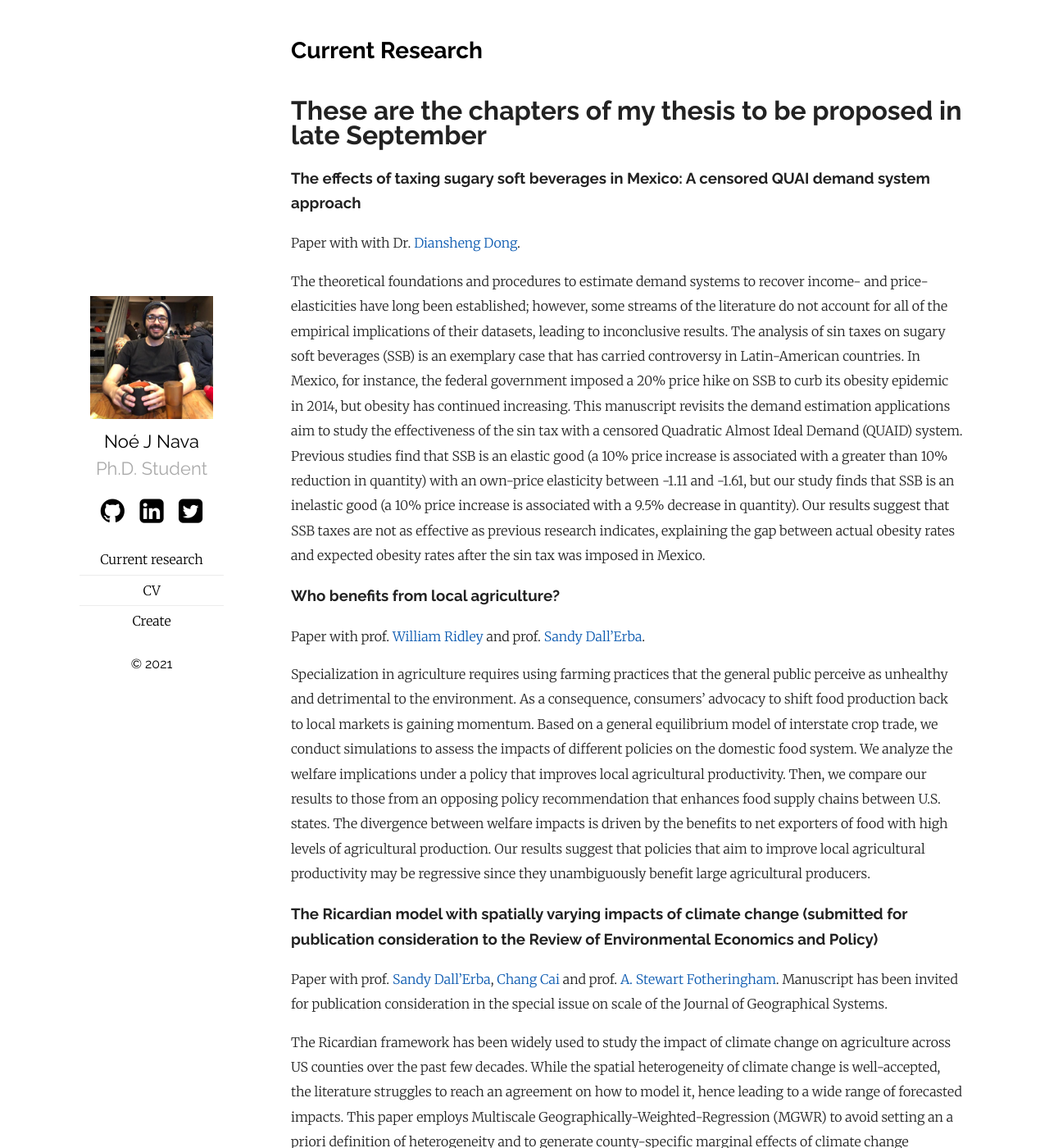
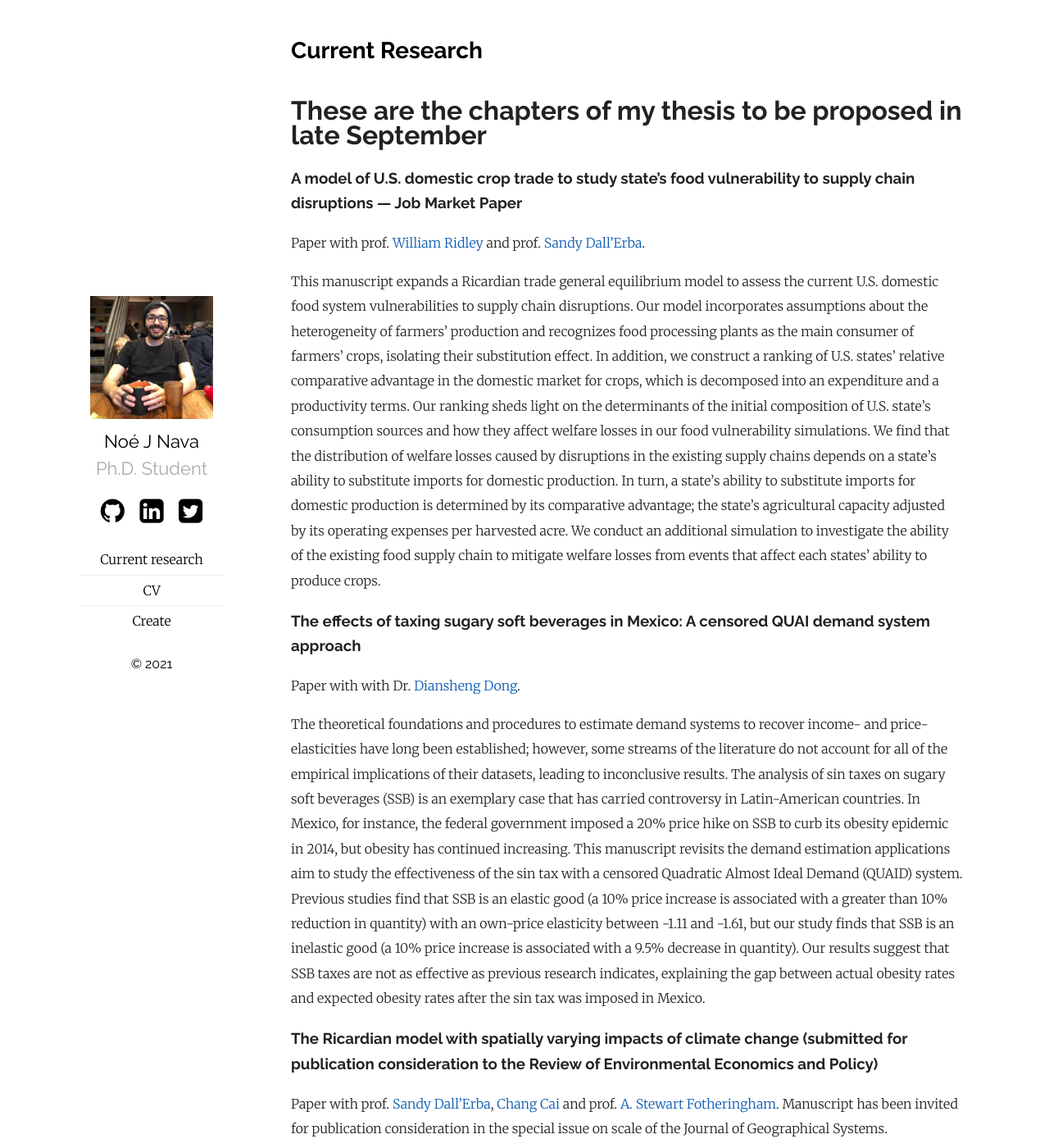
Before and after one commit to noejn2/noejn2.github.io, a Jekyll site: the page built from current-research/current-research.md, in a window 1280 px wide and 1400 px high. Shown: the whole window at 82% size. Built offline with Jekyll 4.4.1, drawn with Linux system fonts in a browser that asks for light colours.

Commit message:
08/17/2021: Job interview updates.

```diff
--- a/current-research/current-research.md
+++ b/current-research/current-research.md
@@ -5,17 +5,16 @@ title: "Current Research"
 
 # These are the chapters of my thesis to be proposed in late September
 
+### A model of U.S. domestic crop trade to study state's food vulnerability to supply chain disruptions --- Job Market Paper
+
+Paper with prof. [William Ridley](https://ace.illinois.edu/directory/wridley) and prof. [Sandy Dall'Erba](https://ace.illinois.edu/directory/dallerba).
+
+This manuscript expands a Ricardian trade general equilibrium model to assess the current U.S. domestic food system vulnerabilities to supply chain disruptions. Our model incorporates assumptions about the heterogeneity of farmers' production and recognizes food processing plants as the main consumer of farmers' crops, isolating their substitution effect. In addition, we construct a ranking of U.S. states' relative comparative advantage in the domestic market for crops, which is decomposed into an expenditure and a productivity terms. Our ranking sheds light on the determinants of the initial composition of U.S. state's consumption sources and how they affect welfare losses in our food vulnerability simulations. We find that the distribution of welfare losses caused by disruptions in the existing supply chains depends on a state's ability to substitute imports for domestic production. In turn, a state's ability to substitute imports for domestic production is determined by its comparative advantage; the state's agricultural capacity adjusted by its operating expenses per harvested acre. We conduct an additional simulation to investigate the ability of the existing food supply chain to mitigate welfare losses from events that affect each states' ability to produce crops.
 ### The effects of taxing sugary soft beverages in Mexico: A censored QUAI demand system  approach
 
 Paper with with Dr. [Diansheng Dong](https://www.ers.usda.gov/authors/ers-staff-directory/diansheng-dong/).
 
 The theoretical foundations and procedures to estimate demand systems to recover income- and price-elasticities have long been established; however, some streams of the literature do not account for all of the empirical implications of their datasets, leading to inconclusive results. The analysis of sin taxes on sugary soft beverages (SSB) is an exemplary case that has carried controversy in Latin-American countries. In Mexico, for instance, the federal government imposed a 20% price hike on SSB to curb its obesity epidemic in 2014, but obesity has continued increasing. This manuscript revisits the demand estimation applications aim to study the effectiveness of the sin tax with a censored Quadratic Almost Ideal Demand (QUAID) system. Previous studies find that SSB is an elastic good (a 10% price increase is associated with a greater than 10% reduction in quantity) with an own-price elasticity between -1.11 and -1.61, but our study finds that SSB is an inelastic good (a 10% price increase is associated with a 9.5% decrease in quantity). Our results suggest that SSB taxes are not as effective as previous research indicates, explaining the gap between actual obesity rates and expected obesity rates after the sin tax was imposed in Mexico.
-### Who benefits from local agriculture?
-
-Paper with prof. [William Ridley](https://ace.illinois.edu/directory/wridley) and prof. [Sandy Dall'Erba](https://ace.illinois.edu/directory/dallerba).
-
-Specialization in agriculture requires using farming practices that the general public perceive as unhealthy and detrimental to the environment. As a consequence, consumers' advocacy to shift food production back to local markets is gaining momentum. Based on a general equilibrium model of interstate crop trade, we conduct simulations to assess the impacts of different policies on the domestic food system. We analyze the welfare implications under a policy that improves local agricultural productivity. Then, we compare our results to those from an opposing policy recommendation that enhances food supply chains between U.S. states. The divergence between welfare impacts is driven by the benefits to net exporters of food with high levels of agricultural production. Our results suggest that policies that aim to improve local agricultural productivity may be regressive since they unambiguously benefit large agricultural producers.
-
 
 ### The Ricardian model with spatially varying impacts of climate change (submitted for publication consideration to the Review of Environmental Economics and Policy)
 
```
Also changed, not shown: 2 other files.
